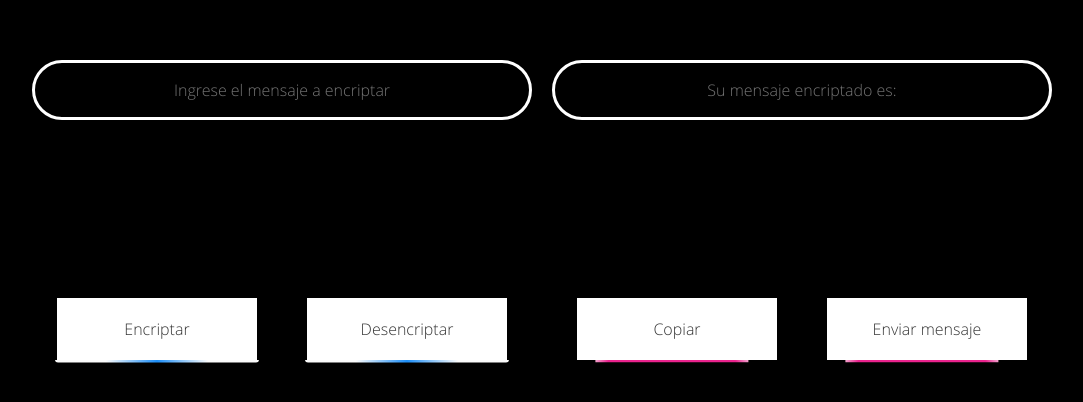
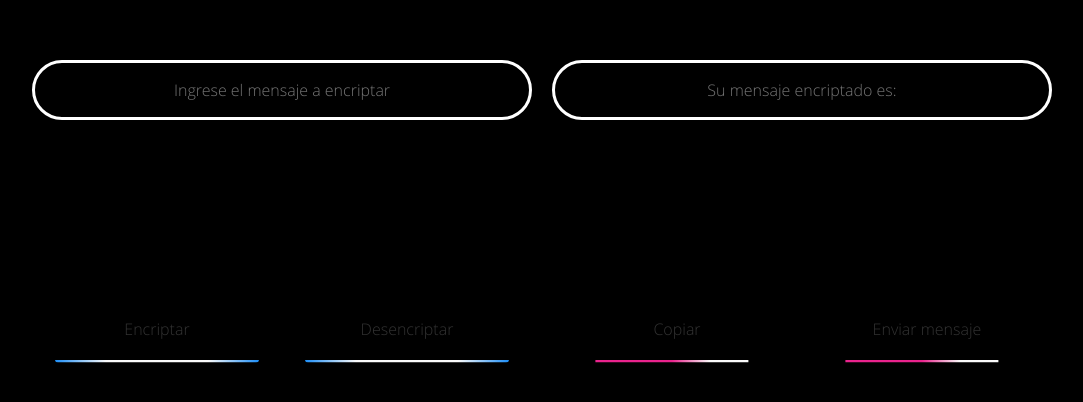
Before and after one commit to Hernan1608/Prueba1, a plain HTML site: page index.html in a window 1280 px wide. Shown: the part 110-512 px from the top of the page, without its empty margins (98-1181 px from the left). Drawn offline with Linux system fonts and the light colour scheme.

Commit message:
2 files modified

```diff
--- a/index.html
+++ b/index.html
@@ -18,8 +18,8 @@
             </div>
           </div>
          <div class="contenedor-botones">
-            <a href="#" id="encriptar" class="biliboard">Encriptar</a>
-            <a href="#" id="desencriptar" class="biliboard">Desencriptar</a>
+            <a style="background-color: black;" href="#" id="encriptar" class="biliboard">Encriptar</a>
+            <a style="background-color: black;" href="#" id="desencriptar" class="biliboard">Desencriptar</a>
           </div>
         </div>
         <!--Muestra resultado-->
@@ -28,8 +28,8 @@
                   <input type="text" id="resultado" placeholder="Su mensaje encriptado es:">
               </div>
               <div class="contenedor-botones">
-              <a href="#" id="copiar" class="biliboard electronic">Copiar</a>
-              <a href="#" id="escuchar" class="biliboard electronic">Enviar mensaje</a>
+              <a style="background-color: black;" href="#" id="copiar" class="biliboard electronic">Copiar</a>
+              <a style="background-color: black;" href="#" id="escuchar" class="biliboard electronic">Enviar mensaje</a>
               </div>
             </div>
       </main>
--- a/styles.css
+++ b/styles.css
@@ -24,6 +24,9 @@ html, body {
   text-align: center;
 }
 
+a {
+  background-color: black;
+}
 button {
   all: initial;
   font: inherit;
@@ -39,6 +42,7 @@ button {
 
 .contenedor-botones{
   display: flex;
+  background-color: black;
 }
 
 .mensaje-contenedor {
@@ -131,14 +135,14 @@ a {
 	background: linear-gradient( 90deg, #fafafa, #fafafa, #1D8EF7, #fafafa, #fafafa );
 	background-position: 55px 0;
 	top: 0;
-	animation: linear 1s infinite linear;
+	animation: linear 2s infinite linear;
 	left: 0;
 	z-index: -1;
 }
 
 
 .biliboard.electronic:before {
-	background: radial-gradient( #EA238D, #EA238D, #EA238D, #EA238D, #fafafa, #fafafa ) no-repeat;
+	background: linear-gradient( 90deg, #EA238D, #EA238D, #EA238D, #fafafa, #fafafa ) no-repeat;
 	background-size: 150px 50px;
 	animation: electronic 2s infinite linear;
 }
```
